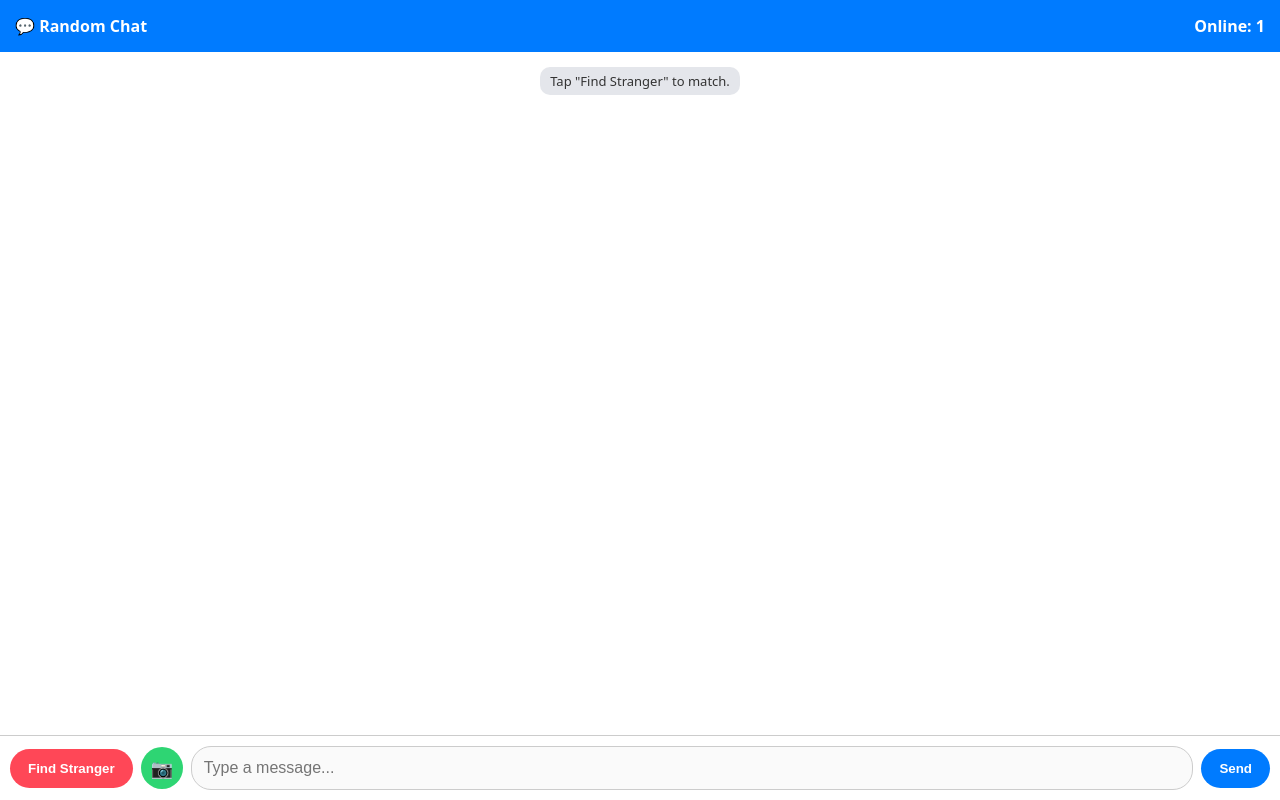
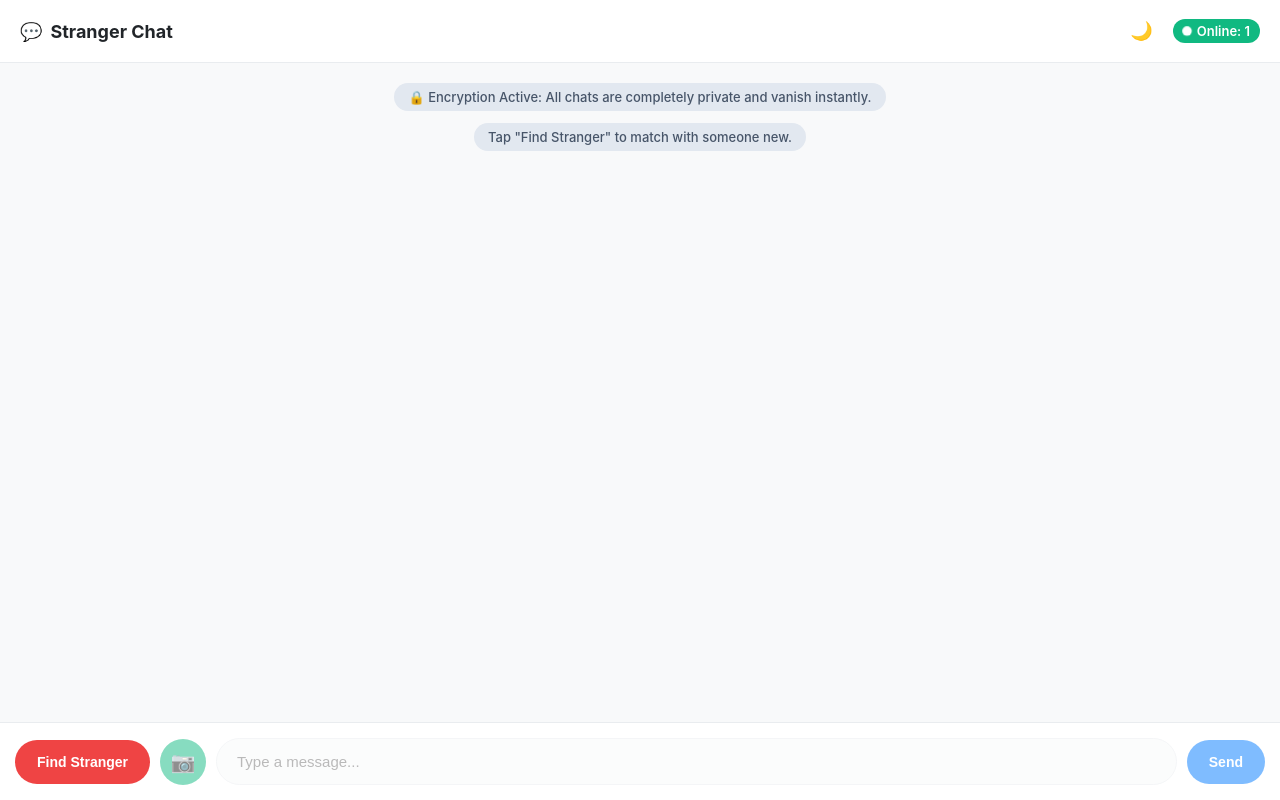
Before and after one commit to davidezzraa-code/Expoxchat, a plain HTML site: page public/index.html in a window 1280 px wide. Drawn offline with nearby package versions, Linux system fonts and the light colour scheme; no server answers.

Commit message:
Update index.html

```diff
--- a/public/index.html
+++ b/public/index.html
@@ -1,61 +1,312 @@
 <!DOCTYPE html>
-<html>
+<html lang="en">
 <head>
     <meta charset="UTF-8">
     <meta name="viewport" content="width=device-width, initial-scale=1.0">
-    <title>Stranger Chat</title>
+    <title>Stranger Chat | Anonymous 1-on-1</title>
     <style>
-        * { box-sizing: border-box; }
-        body { font-family: system-ui, sans-serif; background: #f0f2f5; display: flex; flex-direction: column; height: 100vh; margin: 0; }
-        header { background: #007bff; color: white; padding: 15px; font-weight: bold; display: flex; justify-content: space-between; }
-        #chat-box { flex: 1; padding: 15px; overflow-y: auto; background: #fff; display: flex; flex-direction: column; gap: 10px; }
-        .msg { max-width: 75%; padding: 10px 15px; border-radius: 18px; font-size: 16px; }
-        .msg img { max-width: 100%; border-radius: 8px; display: block; }
-        .system { background: #e4e6eb; color: #333; align-self: center; font-size: 13px; border-radius: 10px; padding: 5px 10px; }
-        .you { background: #007bff; color: white; align-self: flex-end; }
-        .stranger { background: #e4e6eb; color: black; align-self: flex-start; }
-        #controls { padding: 10px; display: flex; gap: 8px; background: #fff; border-top: 1px solid #ccc; align-items: center; }
-        input { flex: 1; padding: 12px; border: 1px solid #ccc; border-radius: 20px; font-size: 16px; outline: none; }
-        button { padding: 12px 18px; border: none; border-radius: 20px; font-weight: bold; cursor: pointer; }
-        #action-btn { background: #ff4757; color: white; }
+        * { box-sizing: border-box; transition: background-color 0.3s ease, color 0.3s ease; }
+
+        :root {
+            --bg-color: #f8f9fa;
+            --panel-bg: #ffffff;
+            --text-color: #212529;
+            --border-color: #e9ecef;
+            --system-bg: #e2e8f0;
+            --system-text: #475569;
+            --stranger-bg: #f1f5f9;
+            --stranger-text: #0f172a;
+        }
+
+        [data-theme="dark"] {
+            --bg-color: #0f172a;
+            --panel-bg: #1e293b;
+            --text-color: #f8fafc;
+            --border-color: #334155;
+            --system-bg: #334155;
+            --system-text: #cbd5e1;
+            --stranger-bg: #334155;
+            --stranger-text: #f8fafc;
+        }
+
+        body {
+            font-family: -apple-system, BlinkMacSystemFont, "Segoe UI", Roboto, Helvetica, Arial, sans-serif;
+            background: var(--bg-color);
+            color: var(--text-color);
+            display: flex;
+            flex-direction: column;
+            height: 100vh;
+            margin: 0;
+        }
+
+        header {
+            background: var(--panel-bg);
+            border-bottom: 1px solid var(--border-color);
+            padding: 15px 20px;
+            font-weight: 700;
+            display: flex;
+            justify-content: space-between;
+            align-items: center;
+            box-shadow: 0 2px 4px rgba(0,0,0,0.02);
+        }
+
+        .brand { display: flex; align-items: center; gap: 8px; font-size: 18px; }
+
+        .header-controls { display: flex; align-items: center; gap: 15px; }
+
+        .theme-toggle {
+            background: none;
+            border: none;
+            font-size: 18px;
+            cursor: pointer;
+            padding: 5px;
+        }
+
+        #online {
+            background: #10b981;
+            color: white;
+            padding: 4px 10px;
+            border-radius: 20px;
+            font-size: 13px;
+            font-weight: 600;
+            display: flex;
+            align-items: center;
+            gap: 6px;
+        }
+
+        #online::before {
+            content: "";
+            display: inline-block;
+            width: 8px;
+            height: 8px;
+            background: white;
+            border-radius: 50%;
+            animation: pulse 2s infinite;
+        }
+
+        @keyframes pulse {
+            0% { transform: scale(0.95); opacity: 0.5; }
+            50% { transform: scale(1.2); opacity: 1; }
+            100% { transform: scale(0.95); opacity: 0.5; }
+        }
+
+        #chat-box {
+            flex: 1;
+            padding: 20px;
+            overflow-y: auto;
+            background: var(--bg-color);
+            display: flex;
+            flex-direction: column;
+            gap: 12px;
+        }
+
+        .msg {
+            max-width: 75%;
+            padding: 12px 16px;
+            border-radius: 18px;
+            font-size: 15px;
+            line-height: 1.4;
+            box-shadow: 0 1px 2px rgba(0,0,0,0.05);
+        }
+
+        .msg img {
+            max-width: 100%;
+            border-radius: 12px;
+            display: block;
+            margin-top: 4px;
+        }
+
+        .system {
+            background: var(--system-bg);
+            color: var(--system-text);
+            align-self: center;
+            font-size: 13px;
+            font-weight: 500;
+            border-radius: 20px;
+            padding: 6px 14px;
+            box-shadow: none;
+        }
+
+        .you {
+            background: #007bff;
+            color: white;
+            align-self: flex-end;
+            border-bottom-right-radius: 4px;
+        }
+
+        .stranger {
+            background: var(--stranger-bg);
+            color: var(--stranger-text);
+            align-self: flex-start;
+            border-bottom-left-radius: 4px;
+        }
+
+        #controls {
+            padding: 15px;
+            display: flex;
+            gap: 10px;
+            background: var(--panel-bg);
+            border-top: 1px solid var(--border-color);
+            align-items: center;
+        }
+
+        input {
+            flex: 1;
+            padding: 14px 20px;
+            border: 1px solid var(--border-color);
+            border-radius: 30px;
+            font-size: 15px;
+            outline: none;
+            background: var(--bg-color);
+            color: var(--text-color);
+        }
+
+        input:focus {
+            border-color: #007bff;
+        }
+
+        button {
+            padding: 14px 22px;
+            border: none;
+            border-radius: 30px;
+            font-weight: 600;
+            cursor: pointer;
+            font-size: 14px;
+        }
+
+        #action-btn { background: #ef4444; color: white; }
+        #action-btn.searching { background: #f59e0b; }
         #send-btn { background: #007bff; color: white; }
-        .cam-btn { background: #2ed573; color: white; padding: 10px; border-radius: 50%; width: 42px; height: 42px; display: flex; align-items: center; justify-content: center; font-size: 18px; }
+
+        .cam-btn {
+            background: #10b981;
+            color: white;
+            padding: 10px;
+            border-radius: 50%;
+            width: 46px;
+            height: 46px;
+            display: flex;
+            align-items: center;
+            justify-content: center;
+            font-size: 20px;
+            cursor: pointer;
+            flex-shrink: 0;
+        }
+
+        button:disabled, input:disabled, .cam-btn.disabled {
+            opacity: 0.5;
+            cursor: not-allowed;
+            pointer-events: none;
+        }
     </style>
 </head>
 <body>
-    <header><span>💬 Random Chat</span><span id="online">Online: 1</span></header>
-    <div id="chat-box"><div class="system">Tap "Find Stranger" to match.</div></div>
+    <header>
+        <div class="brand">💬 <span>Stranger Chat</span></div>
+        <div class="header-controls">
+            <button class="theme-toggle" onclick="toggleTheme()" aria-label="Toggle Dark Mode">🌙</button>
+            <span id="online">Online: 1</span>
+        </div>
+    </header>
+
+    <div id="chat-box">
+        <div class="system">🔒 Encryption Active: All chats are completely private and vanish instantly.</div>
+        <div class="system">Tap "Find Stranger" to match with someone new.</div>
+    </div>
+
     <div id="controls">
         <button id="action-btn" onclick="startSearch()">Find Stranger</button>
-        <label class="cam-btn">📷<input type="file" accept="image/*" style="display:none" onchange="sendImg(this)"></label>
+        <label id="cam-label" class="cam-btn disabled">📷<input type="file" accept="image/*" style="display:none" onchange="sendImg(this)"></label>
         <input type="text" id="msg" placeholder="Type a message..." disabled onkeypress="if(event.key==='Enter') sendTxt()">
         <button id="send-btn" onclick="sendTxt()" disabled>Send</button>
     </div>
+
     <script src="/socket.io/socket.io.js"></script>
     <script>
-        const socket = io(), box = document.getElementById('chat-box'), msg = document.getElementById('msg'), sendB = document.getElementById('send-btn'), actB = document.getElementById('action-btn');
+        const socket = io(),
+              box = document.getElementById('chat-box'),
+              msg = document.getElementById('msg'),
+              sendB = document.getElementById('send-btn'),
+              actB = document.getElementById('action-btn'),
+              camL = document.getElementById('cam-label');
+
         let active = false;
+
+        // Dark mode configuration
+        function toggleTheme() {
+            const currentTheme = document.documentElement.getAttribute('data-theme');
+            const targetTheme = currentTheme === 'dark' ? 'light' : 'dark';
+            document.documentElement.setAttribute('data-theme', targetTheme);
+            document.querySelector('.theme-toggle').innerText = targetTheme === 'dark' ? '☀️' : '🌙';
+        }
+
         function addMsg(val, type, isImg=false) {
-            const d = document.createElement('div'); d.className = `msg ${type}`;
-            if(isImg) { const i = document.createElement('img'); i.src = val; d.appendChild(i); }
-            else { d.innerText = val; }
-            box.appendChild(d); box.scrollTop = box.scrollHeight;
+            const d = document.createElement('div');
+            d.className = `msg ${type}`;
+            if(isImg) {
+                const i = document.createElement('img');
+                i.src = val;
+                d.appendChild(i);
+            } else {
+                d.innerText = val;
+            }
+            box.appendChild(d);
+            box.scrollTop = box.scrollHeight;
         }
-        function startSearch() { socket.emit('find_stranger'); }
+
+        function startSearch() {
+            socket.emit('find_stranger');
+        }
+
         function sendTxt() {
-            if(msg.value.trim() && active) { addMsg(msg.value, 'you'); socket.emit('send_message', msg.value); msg.value=''; }
+            if(msg.value.trim() && active) {
+                addMsg(msg.value, 'you');
+                socket.emit('send_message', msg.value);
+                msg.value='';
+            }
         }
+
         function sendImg(el) {
             if(!active || !el.files[0]) return;
-            const r = new FileReader(); r.onload = (e) => { addMsg(e.target.result, 'you', true); socket.emit('send_image', e.target.result); };
-            r.readAsDataURL(el.files[0]); el.value='';
+            const r = new FileReader();
+            r.onload = (e) => {
+                addMsg(e.target.result, 'you', true);
+                socket.emit('send_image', e.target.result);
+            };
+            r.readAsDataURL(el.files[0]);
+            el.value='';
         }
+
         socket.on('update_online_count', c => document.getElementById('online').innerText = `Online: ${c}`);
-        socket.on('waiting', () => { addMsg('Searching for a stranger...', 'system'); actB.innerText='Searching...'; });
-        socket.on('chat_start', () => { active = true; box.innerHTML=''; addMsg('Connected! Talk to the stranger.', 'system'); msg.disabled=false; sendB.disabled=false; actB.innerText='Next ➡️'; });
+
+        socket.on('waiting', () => {
+            addMsg('Searching for a stranger online...', 'system');
+            actB.innerText='Searching...';
+            actB.classList.add('searching');
+        });
+
+        socket.on('chat_start', () => {
+            active = true;
+            box.innerHTML='';
+            addMsg('✨ Connected! You are now talking to a random stranger.', 'system');
+            msg.disabled=false;
+            sendB.disabled=false;
+            camL.classList.remove('disabled');
+            actB.innerText='Next ➡️';
+            actB.classList.remove('searching');
+        });
+
         socket.on('receive_message', t => addMsg(t, 'stranger'));
         socket.on('receive_image', img => addMsg(img, 'stranger', true));
-        socket.on('partner_disconnected', () => { active = false; msg.disabled=true; sendB.disabled=true; addMsg('Stranger left.', 'system'); actB.innerText='Find Stranger'; });
+
+        socket.on('partner_disconnected', () => {
+            active = false;
+            msg.disabled=true;
+            sendB.disabled=true;
+            camL.classList.add('disabled');
+            addMsg('❌ The stranger has disconnected.', 'system');
+            actB.innerText='Find Stranger';
+        });
     </script>
 </body>
 </html>
```
